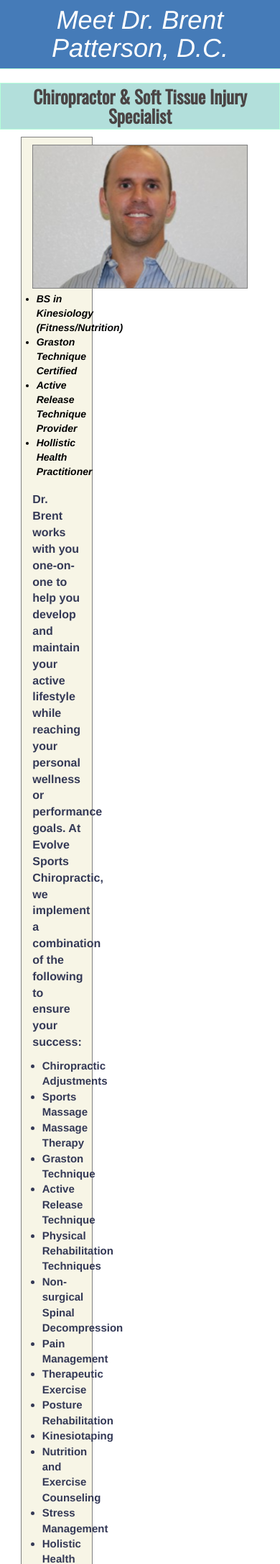
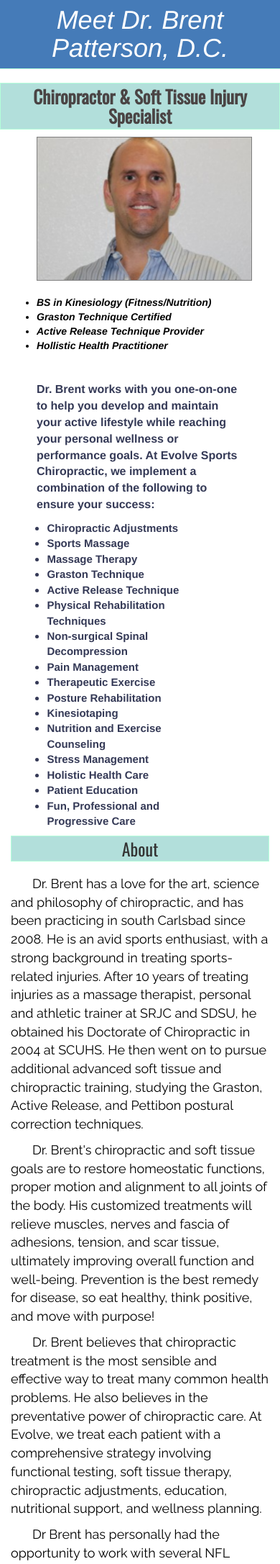
Before and after one commit to kcharner/chiro_to_publish, a PHP site: page /about.html in a window 390 px wide. Shown: the part 98-2271 px from the top of the page at 72% size. Run offline with PHP 8.4, Linux system fonts and the light colour scheme; some libraries are stand-ins or nearby versions.

Commit message:
modified more mobile stlying, had to recopy files from alternate folder

```diff
--- a/about.html
+++ b/about.html
@@ -61,8 +61,8 @@
 	<section id="content">
 		<h1 id="headline">Meet Dr. Brent Patterson, D.C.</h1>
 			<h2 class="container subHeaders" id="tagline">Chiropractor &amp; Soft Tissue Injury Specialist</h2>
-			<div id="docContent">
-			<div class="col-lg-3 col-lg-offset-1" id="info">
+			<!-- <div id="docContent"> -->
+			<div id="credentials-container" class="col-lg-3 col-lg-offset-1 col-sm-3 col-sm-offset-1" id="info">
 				<div id="image-carousel-about" class="carousel slide">
 				 	<div class="carousel-inner" role="listbox">
 				    	<div class="item active">
@@ -88,7 +88,7 @@
 					</div>
 				</div>
 				<div id="aboutDiv">
-					<p>Dr. Brent works with you one-on-one to help you develop and maintain your active lifestyle while reaching your personal wellness or performance goals. At Evolve Sports Chiropractic, we implement a combination of the following to ensure your success:</p>
+					<p id="aboutStatement">Dr. Brent works with you one-on-one to help you develop and maintain your active lifestyle while reaching your personal wellness or performance goals. At Evolve Sports Chiropractic, we implement a combination of the following to ensure your success:</p>
 						<ul id="methods">
 							<li>Chiropractic Adjustments</li>
 							<li>Sports Massage</li>
@@ -110,7 +110,7 @@
 					</div>
 				</div>
 			</div>
-			<div class="col-lg-5 col-lg-offset-1" id="summary">
+			<div class="col-lg-6 col-lg-offset-1 col-sm-6 col-sm-offset-1" id="summary">
 				<h4 id="about">About</h4>
 				<p class="bio">Dr. Brent has a love for the art, science and philosophy of chiropractic, and has been practicing in south Carlsbad since 2008. He is an avid sports enthusiast, with a strong background in treating sports-related injuries. After 10 years of treating injuries as a massage therapist, personal and athletic trainer at SRJC and SDSU, he obtained his Doctorate of Chiropractic in 2004 at SCUHS. He then went on to pursue additional advanced soft tissue and chiropractic training, studying the Graston, Active Release, and Pettibon postural correction techniques.</p>
 				<p class="bio">Dr. Brent's chiropractic and soft tissue goals are to restore homeostatic functions, proper motion and alignment to all joints of the body. His customized treatments will relieve muscles, nerves and fascia of adhesions, tension, and scar tissue, ultimately improving overall function and well-being. Prevention is the best remedy for disease, so eat healthy, think positive, and move with purpose!</p>
@@ -121,24 +121,25 @@
 	</section>
 	<!--start footer-->
 	<footer class="footer">
-    	<div class="container">
-    		<div class="col-lg-4">
+    	<div id="footerDiv" class="container">
+    		<div class="footerblock col-lg-4">
     			<h5 class="contactDetails">LOCATION</h5>
     			<a href="contact.html" class="details">7220 Avenida Encinas #110<br>Carlsbad, CA</a>
     		</div>
-    		<div class="col-lg-4">
+    		<div class= "col-lg-4 " id="footblockright">
+    			<h5 class="contactDetails">CONTACT US</h5>
+    			<p class="details">Ph: 760-268-1072</p>
+    			<p class="details">Fax: 760-268-1076</p>
+    		</div>
+    		<div class=" nonfooterblock col-lg-4">
     			<h5 class="contactDetails">HOURS</h5>
     			<p class="details">Monday/Wednesday: 2pm-6pm</p>
     			<p class="details">Tuesday/Thursday: 7am-2pm</p>
     			<p class="details">Friday: 8am-2pm</p>
-    			<p class="details">Closed Saturday & Sunday</p>
+    			<p class="details">Closed Saturday &amp; Sunday</p>
     		</div>
-    		<div class="col-lg-4">
-    			<h5 class="contactDetails">CONTACT US</h5>
-    			<p class="details">Ph: 760-268-1072</p>
-    			<p class="details">Fax: 760-268-1076</p>
-    		</div>
-    		<!-- <div>
+
+    		<!-- <div class="col-lg-3">
         		<p class="text-muted" id="footerSig">Copyright 2017 kac</p>
         	</div> -->
        	</div>
--- a/appoints.html
+++ b/appoints.html
@@ -68,9 +68,11 @@
 				<p class="addDetails">For your first visit, please plan on arriving approximately 10-15 minutes prior to your scheduled appointment time in order to fill out some brief paperwork. This will provide us with some of the necessary general information regarding you and your health history. To get started, download the form below.</p>
 				<div class="col-lg-6 col-lg-offset-3 intakeForm">
 					<a href="assets/form/Patient-Intake-Form.doc" download>
-	                <img src="assets/images/download_icon.png">
+	                <img id="downloadBTN" src="assets/images/download_icon.png">
 	              	</a>
+	              	<p>
 	                <span id="clicktodownload">Click Image to Download New Patient Form</span>
+	                </p>
 	            </div>
 			</div>
 			<div class="container">
@@ -140,7 +142,7 @@
 	</section>
 	<!--start footer-->
 	<footer class="footer">
-    	<div class="container">
+    	<div id="footerDiv" class="container">
     		<div class="footerblock col-lg-4">
     			<h5 class="contactDetails">LOCATION</h5>
     			<a href="contact.html" class="details">7220 Avenida Encinas #110<br>Carlsbad, CA</a>
--- a/assets/css/mobile.css
+++ b/assets/css/mobile.css
@@ -1,17 +1,37 @@
 /*MOBILE HORIZONTAL*/
 @media only screen and (max-width:700px) {
+	.row {
+    margin-right: 0px;
+     margin-left: 0px;
+}
 
+	#footerDiv{
+		padding: 0px;
+	}
+	.footerblock{
+		float:left;
+		margin-left: 10%;
+	}
+	#footerblockright{
+		float:right;
+	}
+	.nonfooterblock{
+		clear:both;
+	}
 	#fixedNav {
 		display: none;
 	}
-
+	#credentials-container{
+		width: 100%;
+		margin-left: 0px;
+	}
 	.navbar-header {
 		width: 100%;
 	}
 
 	#logoMain {
 		padding: 1%;
-		margin-left: 7%;
+		margin-left: 25%;
 		width: 60%;
 	}
 
@@ -23,7 +43,6 @@
 
 	button.navbar-toggle.collapsed {
 		margin-top: 6%;
-		margin-right: 12%;
 		border: 1px solid grey;
 	}
 
@@ -38,20 +57,14 @@
 		background-color: #B2DFDB;
 	}
 
-	#bookBtn {
+	.bookBtn {
 		margin-top: 0%;
 		margin-bottom: 1%;
 		font-size: 25px;
-		width: 40%;
-		margin-left: 30%;
+		width: 60%;
+		margin-left: 20%;
 		border-radius: 24px;
 		padding-top: 1%
-	}
-
-
-
-	.techniques {
-		margin-top: 23%;
 	}
 
 	#drxTech {
@@ -61,6 +74,8 @@
 
 	#image-carousel-about {
 		align-content: center;
+		width:80%;
+		margin-left:10%;
 	}
 
 	#aboutStatement {
@@ -72,6 +87,30 @@
 		margin-left: 44%;
 	}
 
+	#introVideo {
+		width: 97%;
+		margin-left: 1.5%;
+		min-height: 275px;
+		margin-top: 2%;
+	}
+
+	#secondarySub {
+		width: 40%;
+		margin-left: 5%;
+	}
+	#summary{
+		width:100%;
+		margin-left: 0px;
+	}
+	#aboutDiv {
+		width:80%;
+		margin-top: 30px;
+		margin-left: 10%
+	}
+	#methods{
+		margin-left: 0px;
+		margin-top: 10px;
+	}
 }
 
 /*MOBILE VERTICAL*/
@@ -111,8 +150,12 @@
 		margin-top: 1%;
 		margin-bottom: 3%;
 		font-size: 20px;
+		width: 40%;
 	}
-
+	.testimonial-header{
+		color:white;
+		font-size: 24px;
+	}
 
 	#secondarySub {
 		text-align: center;
@@ -157,7 +200,8 @@
 	}
 
 	.techniques {
-		margin-top: 43%;
+		margin-top: 15px;
+		text-align: center;
 	}
 
 	.intakeForm {
@@ -180,6 +224,7 @@
 		}
 	.footerblock{
 		float:left;
+		margin-left: 0px;
 	}
 	#footerblockright{
 		float:right;
@@ -187,7 +232,47 @@
 	.nonfooterblock{
 		clear:both;
 	}
-
+	#et_contact_form {
+		min-height: 500px;
+	}
+	#et_contact_right{
+		width: 40%
+		margin-left:30%;
+	}
+	#btns{
+	margin-top: -30px;
+	}
+	#credentials-container{
+		width: 100%;
+		margin-left: 0px;
+	}
+	#summary{
+		width:100%;
+		margin-left: 0px;
+	}
+	#aboutDiv {
+		width:80%;
+		margin-top: 30px;
+		margin-left: 10%
+	}
+	#methods{
+		margin-left: 0px;
+		margin-top: 10px;
+	}
+	#credentials{
+		margin-top: 20px;
+	}
+	#drxTech{
+		min-height:160px;
+	}
+	#secondarySub{
+		width: 90%;
+		font-size: 26px;
+		margin-bottom: 15px;
+	}
+	#carousCon{
+		margin-left: 10px;
+	}
 }
 
 /*IPHONE5 VERTICAL*/
--- a/assets/css/style.css
+++ b/assets/css/style.css
@@ -330,12 +330,6 @@ footer {
 	border: 1px solid grey;
 }
 
-#credentials {
-	margin-left: 3%;
-	padding-left: 5%;
-	padding-top: 5%;
-}
-
 #aboutDiv {
 	margin-top: 13%;
 	margin-left: 0%;
@@ -358,7 +352,14 @@ footer {
 /*end ABOUT file*/
 
 /*APPOINTMENTS file*/
-
+#downloadBTN{
+	width:25%;
+	margin-left: 37.5%
+}
+#clicktodownload{
+	width:60%;
+	margin-left: 10%
+}
 .patients-arrow {
  	width: 26px;
  	border-radius: 25em;
--- a/assets/css/tablet.css
+++ b/assets/css/tablet.css
@@ -188,14 +222,41 @@
 		margin-left: 10%;
 	}
 
-	.techniques {
-		margin-top: 21%;
-	}
-
 	.intakeForm {
 		text-align: center;
 		width: 80%;
 		margin-left: 10%;
 		margin-bottom: 2%;
 	}
+
+	#credentials-container{
+		width: 700px;
+		margin-left: 5%;
+		margin-right: 5%;
+
+	}
+	#image-carousel-about{
+		width: 350px;
+		display: inline-block;
+		float: left;
+	}
+
+	#aboutDiv{
+		width: 300px;
+		display: inline-block;
+
+	}
+
+	#aboutStatement{
+		height: 100px;
+		display: inline-block;
+	}
+
+	#summary{
+		width: 700px;
+		display: block;
+		margin-left: 5%;
+		margin-right: 5%;
+	}
+
 }
--- a/care.html
+++ b/care.html
@@ -261,7 +261,7 @@
 		<section id="spinal-decompression" class="container content offset">
 			<h2 class="subHeaders">Spinal Decompression</h2>
 			<div class="container">
-				<div class="jumbotron" id="drxTech">
+				<div id="drxTech">
 					<h4>What is non-surgical spinal decompression?</h4>
 					<p class="col-lg-4">Non-surgical spinal decompression is a type of therapy that works to alleviate leg and back pain by stretching the spine.</p>
 				</div>
@@ -392,7 +392,7 @@
 
 <!--start footer-->
 	<footer class="footer">
-    	<div class="container">
+    	<div id="footerDiv" class="container">
     		<div class="footerblock col-lg-4">
     			<h5 class="contactDetails">LOCATION</h5>
     			<a href="contact.html" class="details">7220 Avenida Encinas #110<br>Carlsbad, CA</a>
```
Also changed, not shown: other parts of assets/css/tablet.css (+40 -6 lines), contact.html (+14 -3 lines), index.html (+5 -5 lines), testimonials.html (+4 -4 lines), 1 other file.
